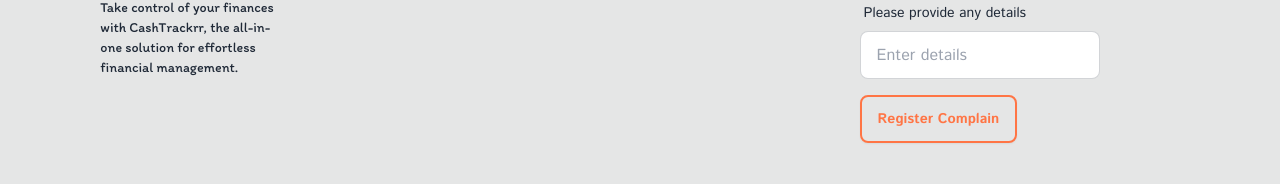
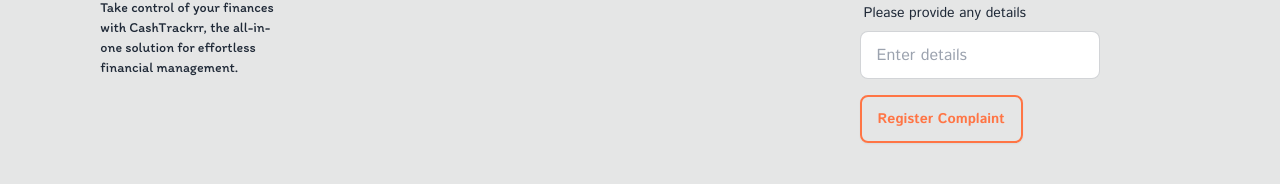
Before and after one commit to kalviumcommunity/S54_Rajashree_Capstone_Expense_Tracker, a React (Vite) app in the folder Client/App/: page / in a window 1280 px wide. Shown: the part 890-1083 px from the top of the page. Built offline with nearby package versions, Linux system fonts and the light colour scheme; a web font is replaced by a local one.

Commit message:
Fixed Error

```diff
--- a/Client/App/src/Components/BeforeLogin/Footer.jsx
+++ b/Client/App/src/Components/BeforeLogin/Footer.jsx
@@ -39,7 +39,7 @@
               </div>
 
               <div className="join">
-                <button type="submit" className="btn join-item mt-4 bg-transparent" style={{border:"2px solid #FF7545", color:"#FF7545" }}>Register Complain</button>
+                <button type="submit" className="btn join-item mt-4 bg-transparent" style={{border:"2px solid #FF7545", color:"#FF7545" }}>Register Complaint</button>
               </div>
             </fieldset>
           </form>
```
